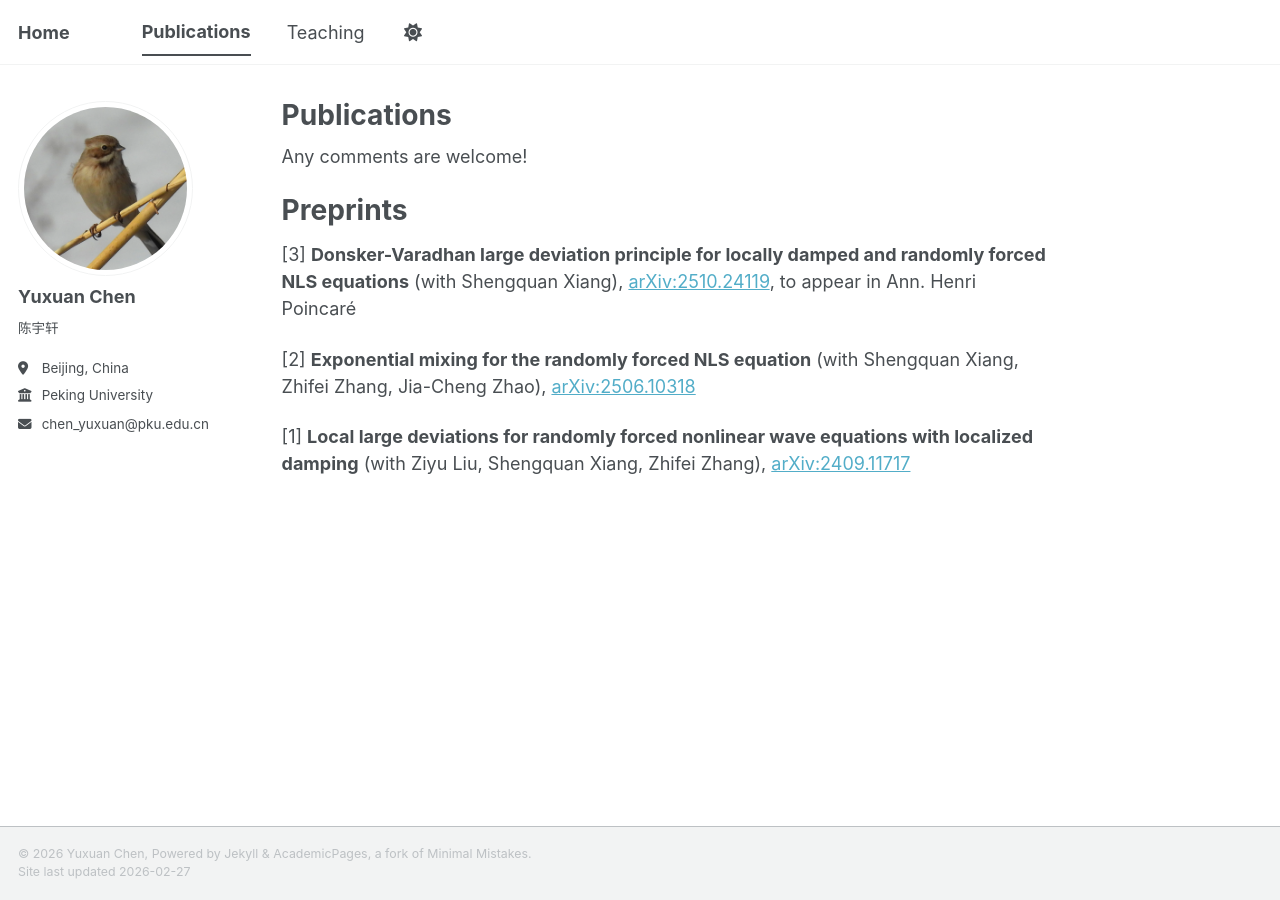
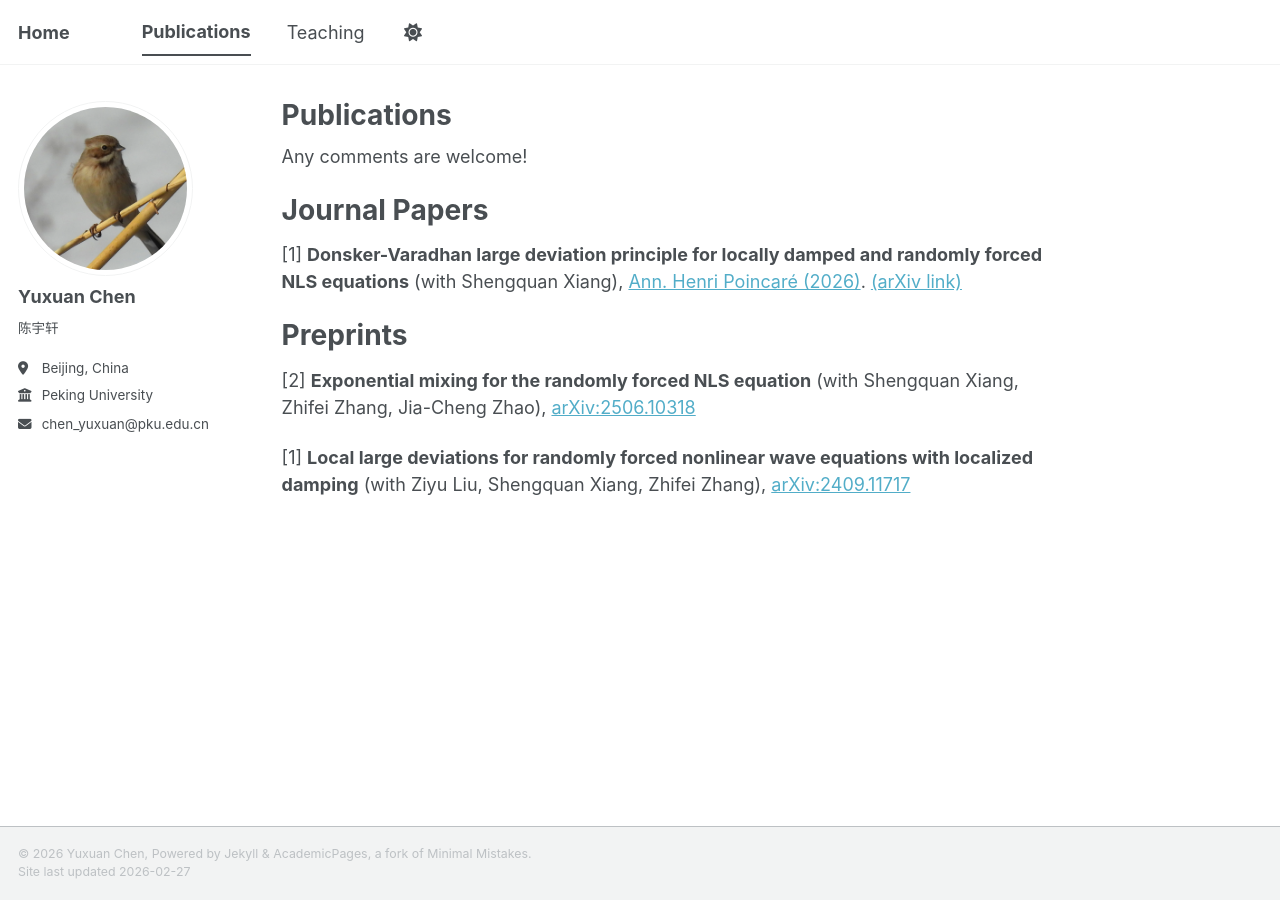
Before and after one commit to yxchen-pku/yxchen-pku.github.io, a Jekyll site: the page built from _pages/publications.md, in a window 1280 px wide. Built offline with Jekyll 4.4.1, drawn with Linux system fonts in a browser that asks for light colours; a script bundle is joined from its source files by our own code; library files that are not in the unit come from our copies.

Commit message:
Update publication entries and formatting

```diff
--- a/_pages/publications.md
+++ b/_pages/publications.md
@@ -8,10 +8,13 @@ redirect_from:
 
 Any comments are welcome!
 
+Journal Papers
+=====
+
+[1]  **Donsker-Varadhan large deviation principle for locally damped and randomly forced NLS equations** (with Shengquan Xiang), [Ann. Henri Poincaré (2026)](https://link.springer.com/article/10.1007/s00023-026-01663-6). [(arXiv link)](https://arxiv.org/abs/2510.24119)
+
 Preprints
 =====
-
-[3]  **Donsker-Varadhan large deviation principle for locally damped and randomly forced NLS equations** (with Shengquan Xiang), [arXiv:2510.24119](https://arxiv.org/abs/2510.24119), to appear in Ann. Henri Poincaré
 
 [2] **Exponential mixing for the randomly forced NLS equation** (with Shengquan Xiang, Zhifei Zhang, Jia-Cheng Zhao), [arXiv:2506.10318](https://arxiv.org/abs/2506.10318)
 
```
